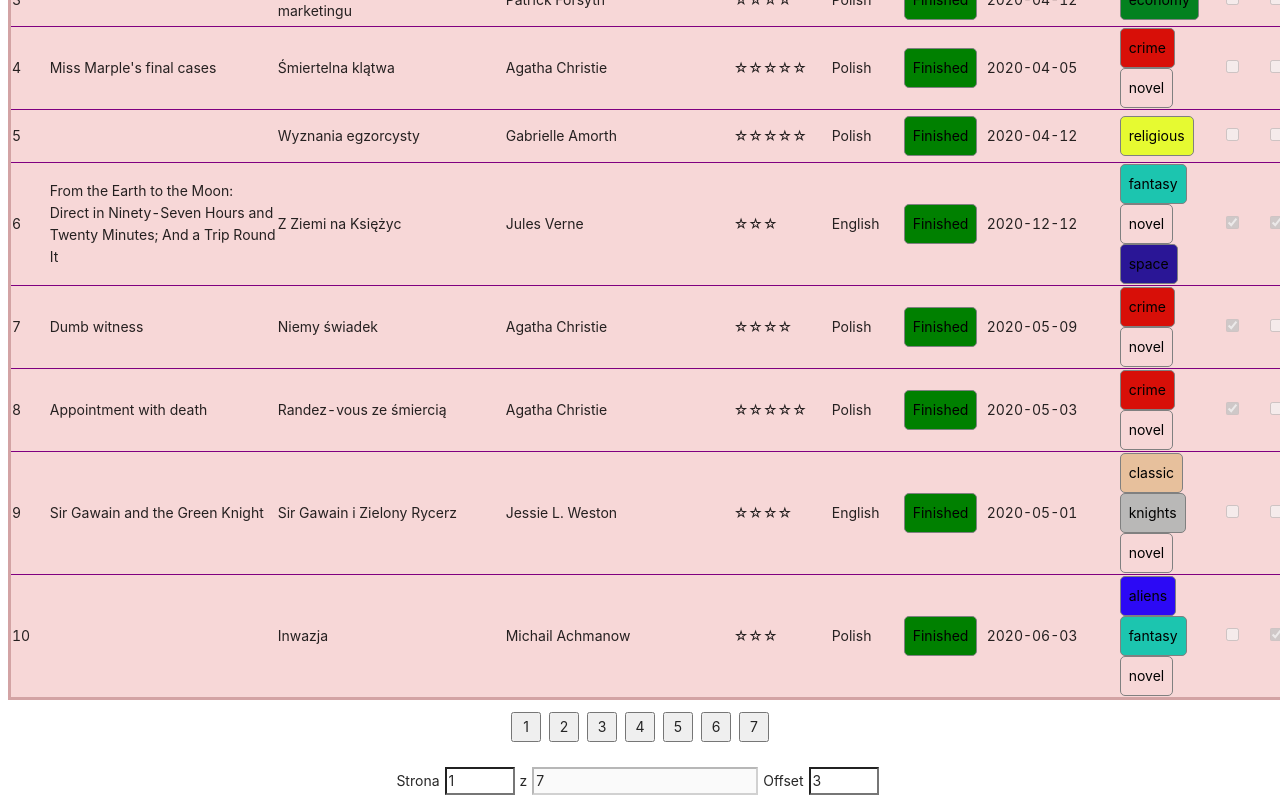
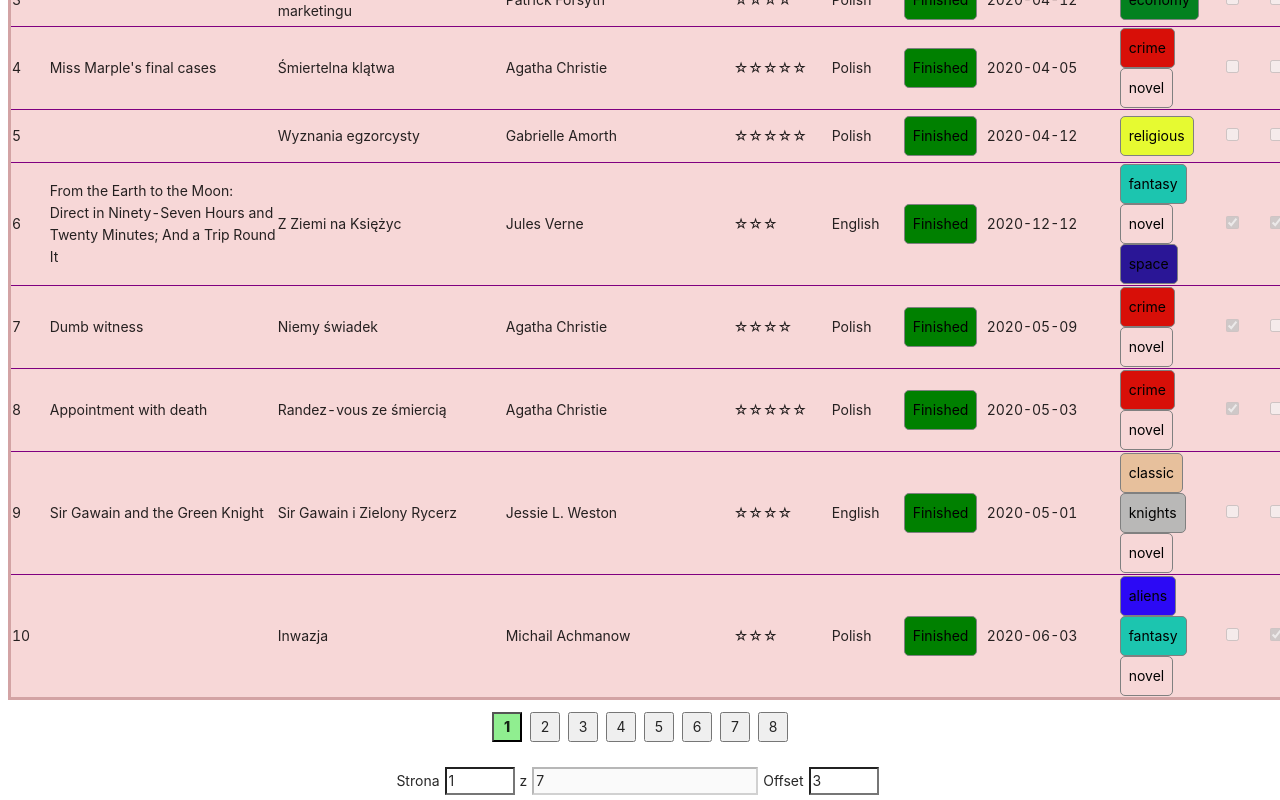
Before and after one commit to amstachurska/my-list, a React (Create React App) app: page /my/books/list in a window 1280 px wide. Shown: the part 319-1119 px from the top of the page. Built offline with nearby package versions, Linux system fonts and the light colour scheme; data requests are answered from the project's data file.

Commit message:
books - pagination: remove document elements, fix in offset

```diff
--- a/src/components/Pagination/Pagination.jsx
+++ b/src/components/Pagination/Pagination.jsx
@@ -7,6 +7,8 @@
 
   const [itemsPerPage, setItemsPerPage] = useState(10)
   const [pagesNumber, setPagesNumber] = useState(1)
+  const [paginationActualSize, setPaginationActualSize] = useState(1)
+  const [paginationInitialNumber, setPaginationInitialNumber] = useState(1)
 
   const handleListUpdate = (page) => {
     const start = itemsPerPage * (page - 1)
@@ -19,7 +21,6 @@
   useEffect(() => {
     page.current.value = 1
     offset.current.value = 3
-
     let initialInputs = {
       page: page.current.value,
       pagesNumber: pagesNumber,
@@ -27,14 +28,8 @@
     }
 
     let partialSizes = createPaginationExactSizes(initialInputs)
-
-    let paginationParams = {
-      page: page.current.value,
-      paginationActualSize: partialSizes.paginationActualSize,
-      paginationInitialNumber: partialSizes.paginationInitialNumber,
-    }
-
-    createPagination(paginationParams)
+    setPaginationActualSize(partialSizes.paginationActualSize)
+    setPaginationInitialNumber(partialSizes.paginationInitialNumber)
     handleListUpdate(page.current.value)
   }, [])
 
@@ -50,14 +45,8 @@
     }
 
     let partialSizes = createPaginationExactSizes(initialInputs)
-
-    let paginationParams = {
-      page: page.current.value,
-      paginationActualSize: partialSizes.paginationActualSize,
-      paginationInitialNumber: partialSizes.paginationInitialNumber,
-    }
-
-    createPagination(paginationParams)
+    setPaginationActualSize(partialSizes.paginationActualSize)
+    setPaginationInitialNumber(partialSizes.paginationInitialNumber)
     handleListUpdate(page.current.value)
   }, [pagesNumber])
 
@@ -91,7 +80,8 @@
       paginationActualSize: paginationActualSize,
       paginationInitialNumber: paginationInitialNumber,
     }
-
+    setPaginationActualSize(partialSizes.paginationActualSize)
+    setPaginationInitialNumber(partialSizes.paginationInitialNumber)
     return partialSizes
   }
 
@@ -102,38 +92,12 @@
     let startingParameters = {
       page: newPage,
       pagesNumber: pagesNumber,
-      offset: offset,
+      offset: offset.current.value,
     }
     let partialSizes = createPaginationExactSizes(startingParameters)
-    let divs = document.querySelectorAll('.pagination__page')
-    divs.forEach((element) => (element.className = 'pagination__page'))
-
-    let paginationParams = {
-      page: newPage,
-      paginationActualSize: partialSizes.paginationActualSize,
-      paginationInitialNumber: partialSizes.paginationInitialNumber,
-    }
-    createPagination(paginationParams)
+    setPaginationActualSize(partialSizes.paginationActualSize)
+    setPaginationInitialNumber(partialSizes.paginationInitialNumber)
     handleListUpdate(newPage)
-  }
-
-  const createPagination = (paginationParams) => {
-    let container = document.querySelector('.pagination__paginator-container')
-    container.innerHTML = ''
-
-    for (let i = 0; i < paginationParams.paginationActualSize; i++) {
-      let pagerItem = document.createElement('button')
-      container.append(pagerItem)
-      pagerItem.innerText = i + paginationParams.paginationInitialNumber
-      pagerItem.className =
-        i + paginationParams.paginationInitialNumber === paginationParams.page
-          ? 'pagination__page pagination__page--active'
-          : 'pagination__page'
-      pagerItem.id = 'pager-' + (i + paginationParams.paginationInitialNumber)
-      pagerItem.addEventListener('click', function (e) {
-        changePagination(e)
-      })
-    }
   }
 
   const handlePageInput = (event) => {
@@ -169,20 +133,34 @@
 
     let partialSizes = createPaginationExactSizes(pagesStartingParams)
 
-    let divs = document.querySelectorAll('.pagination__page')
-    divs.forEach((element) => (element.className = 'pagination__page'))
-    let paginationParams = {
-      page: pagesStartingParams.page,
-      paginationActualSize: partialSizes.paginationActualSize,
-      paginationInitialNumber: partialSizes.paginationInitialNumber,
-    }
-    createPagination(paginationParams)
+    setPaginationActualSize(partialSizes.paginationActualSize)
+    setPaginationInitialNumber(partialSizes.paginationInitialNumber)
     handleListUpdate(pagesStartingParams.page)
   }
 
   return (
     <div>
-      <div className="pagination__paginator-container"></div>
+      <div className="pagination__paginator-container">
+        {Array.from({ length: paginationActualSize + 1 }, (_, index) => {
+          return (
+            <button
+              key={index}
+              className={
+                'pagination__page ' +
+                `${
+                  index + paginationInitialNumber ===
+                  Number(page.current?.value)
+                    ? 'pagination__page--active'
+                    : ''
+                }`
+              }
+              onClick={changePagination}
+            >
+              {index + paginationInitialNumber}
+            </button>
+          )
+        })}
+      </div>
       <form className="pagination__inputs">
         <label>
           Strona
```
